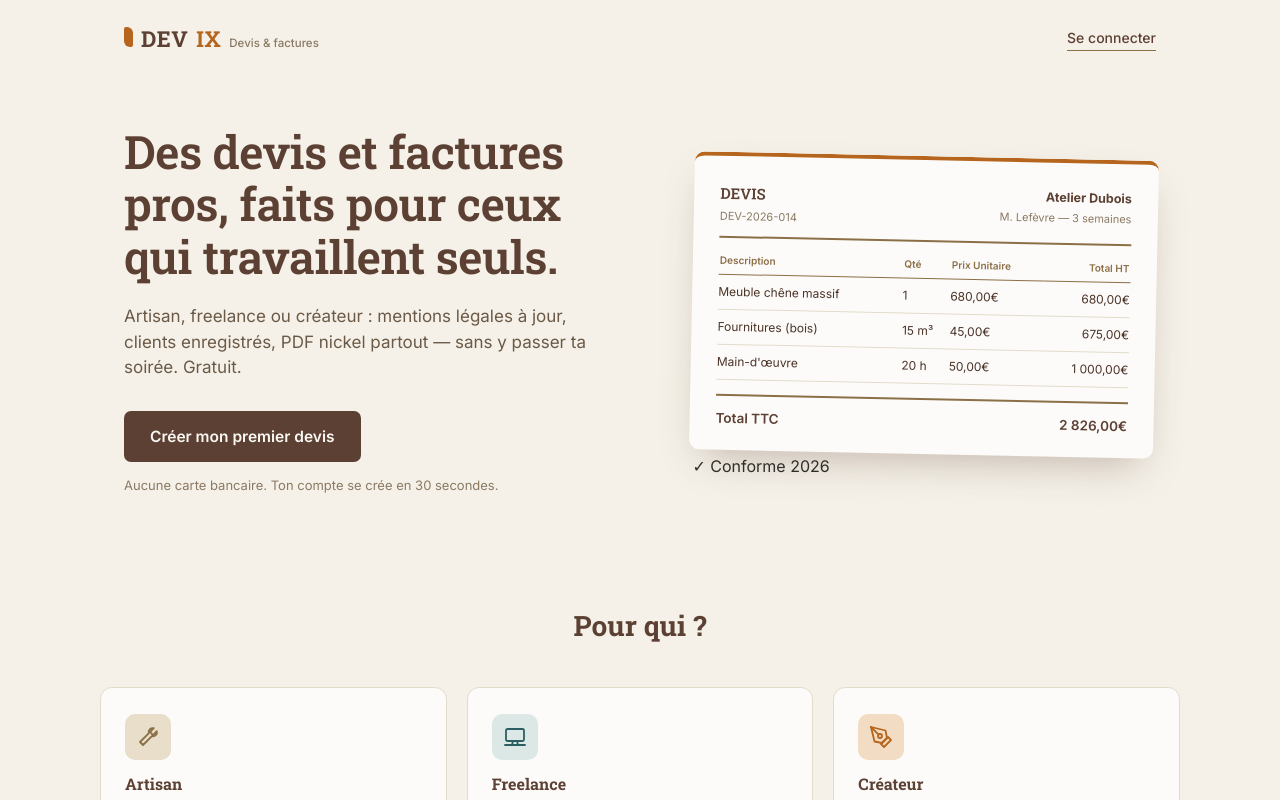
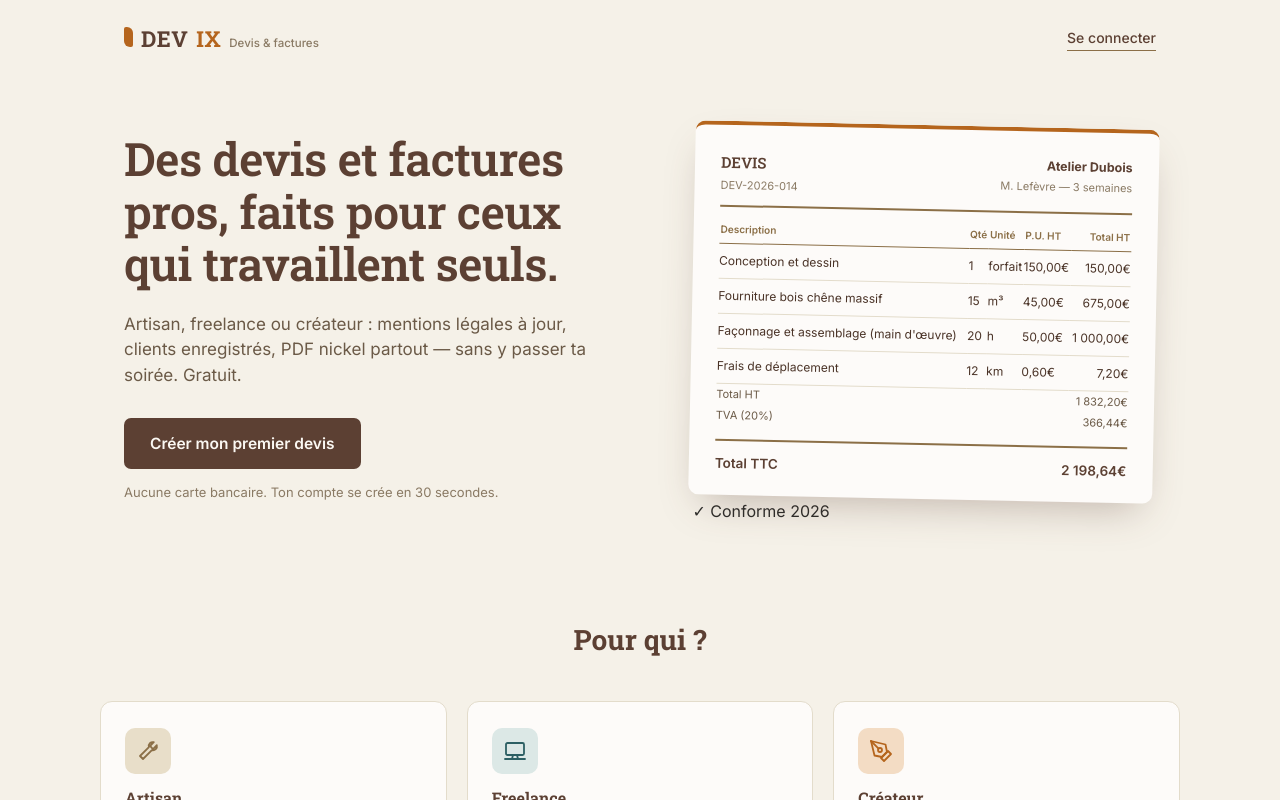
Before and after one commit to axegallais/generateur-devis-artisan, a Next.js app: page / in a window 1280 px wide. Shown: the top 800 px of the page. Built offline with nearby package versions, Linux system fonts and the light colour scheme.

Commit message:
Maquette: tableau complet (Unite, P.U. HT, m3) + Total HT/TVA/TTC

```diff
--- a/pages/index.js
+++ b/pages/index.js
@@ -66,6 +66,7 @@ export default function Home() {
           .section-fonctions { padding: 88px 24px 72px; }
           .section-fonctions .intro { max-width: 52ch; margin-bottom: 36px; }
           .section-fonctions .intro h2 { font-size: 28px; margin-bottom: 12px; }
+          .maquette .sous-total { display: flex; justify-content: space-between; font-size: 11px; color: #6B5A47; padding: 2px 0; }
           .section-fonctions .intro p { color: #6B5A47; font-size: 15.5px; }
           .section-audiences { padding: 8px 24px 72px; }
           .section-audiences .intro { max-width: 46ch; margin: 0 auto 40px; text-align: center; }
@@ -145,13 +146,16 @@ export default function Home() {
             </div>
             <table>
               <tbody>
-                <tr><th>Description</th><th>Qté</th><th>Prix Unitaire</th><th>Total HT</th></tr>
-                <tr><td>Meuble chêne massif</td><td>1</td><td>680,00€</td><td>680,00€</td></tr>
-                <tr><td>Fournitures (bois)</td><td>15 m³</td><td>45,00€</td><td>675,00€</td></tr>
-                <tr><td>Main-d&apos;œuvre</td><td>20 h</td><td>50,00€</td><td>1 000,00€</td></tr>
-              </tbody>
+                <tr><th>Description</th><th>Qté</th><th>Unité</th><th>P.U. HT</th><th>Total HT</th></tr>
+                      <tr><td>Conception et dessin</td><td>1</td><td>forfait</td><td>150,00€</td><td>150,00€</td></tr>
+                      <tr><td>Fourniture bois chêne massif</td><td>15</td><td>m³</td><td>45,00€</td><td>675,00€</td></tr>
+                      <tr><td>Façonnage et assemblage (main d&apos;œuvre)</td><td>20</td><td>h</td><td>50,00€</td><td>1 000,00€</td></tr>
+                      <tr><td>Frais de déplacement</td><td>12</td><td>km</td><td>0,60€</td><td>7,20€</td></tr>
+            </tbody>
             </table>
-            <div className="total"><span>Total TTC</span><span>2 826,00€</span></div>
+                  <div className="sous-total"><span>Total HT</span><span>1 832,20€</span></div>
+                  <div className="sous-total"><span>TVA (20%)</span><span>366,44€</span></div>
+                  <div className="total"><span>Total TTC</span><span>2 198,64€</span></div>
           </div>
           <div className="badge-conforme">✓ Conforme 2026</div>
         </div>
```
